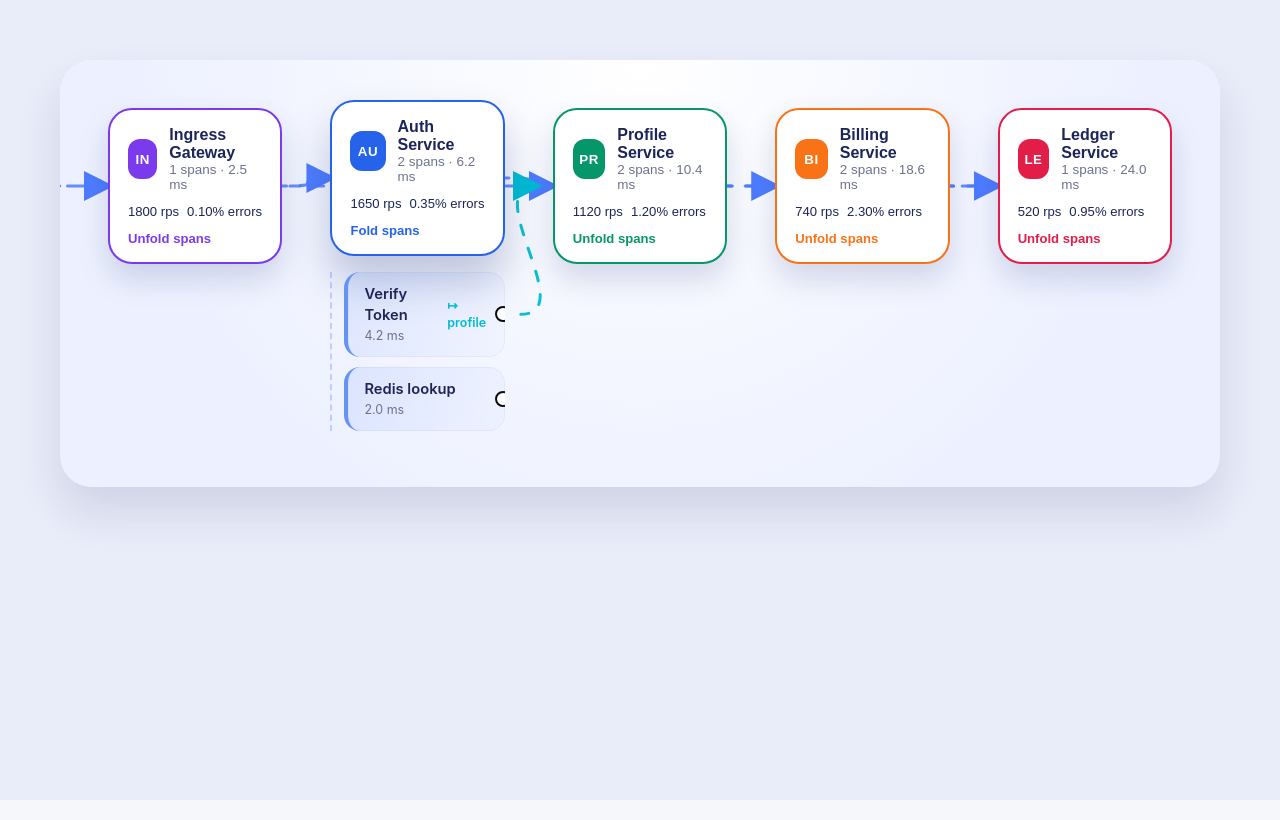
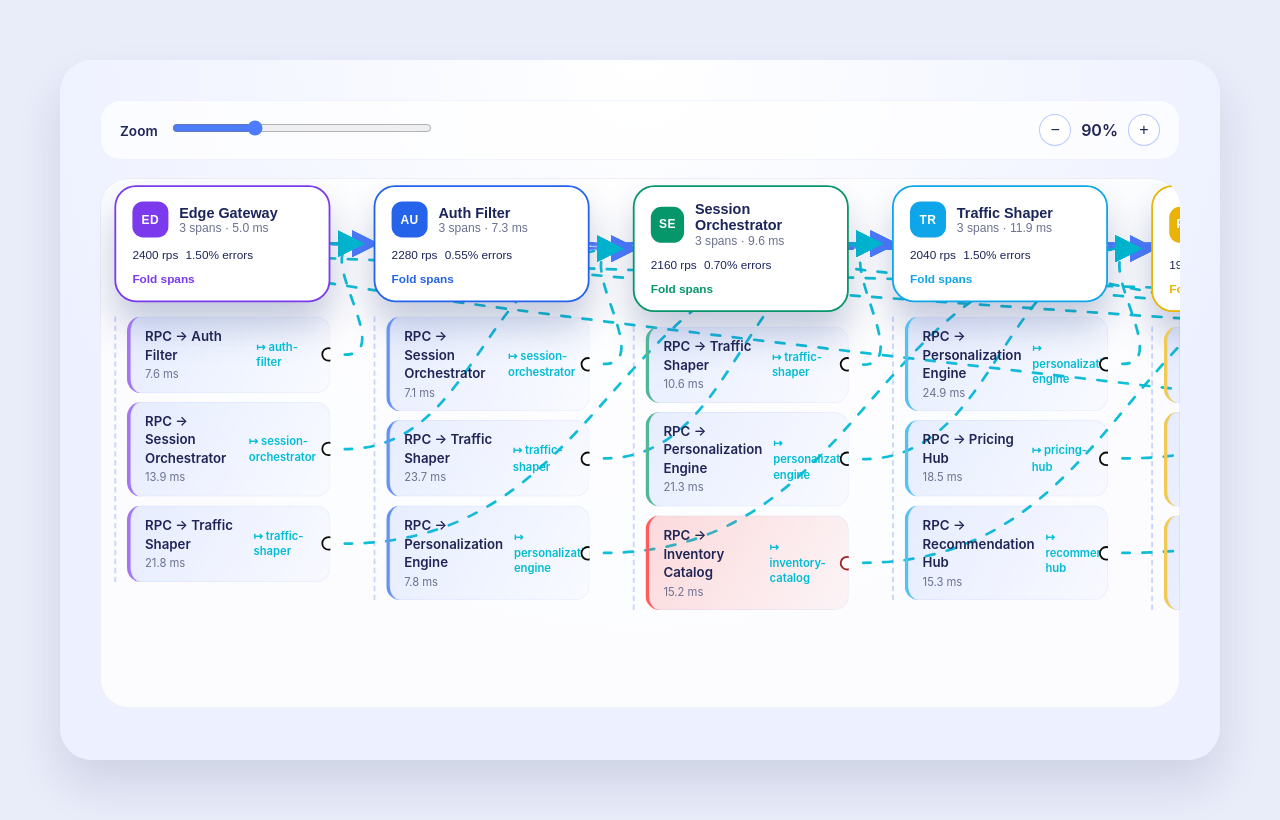
Before and after one commit to olegelantsev/react-trace-chart, a React (Vite) app: page / in a window 1280 px wide. Built offline with nearby package versions, Linux system fonts and the light colour scheme.

Commit message:
zoom in and out

```diff
--- a/src/App.js
+++ b/src/App.js
@@ -1,101 +1,92 @@
 import { jsx as _jsx } from "react/jsx-runtime";
 import TraceGraph from './components/TraceGraph';
-const services = [
-    {
-        id: 'ingress',
-        label: 'Ingress Gateway',
-        accentColor: '#7c3aed',
-        metrics: { avgLatencyMs: 2.5, throughputRps: 1800, errorRatePct: 0.1 },
-        spans: [
-            {
-                id: 'ingress-accept',
-                label: 'Accept HTTP',
-                durationMs: 2.1,
-                outboundServiceId: 'auth'
+const servicePalette = [
+    '#7c3aed',
+    '#2563eb',
+    '#059669',
+    '#0ea5e9',
+    '#eab308',
+    '#f97316',
+    '#ef4444',
+    '#ec4899',
+    '#14b8a6',
+    '#6366f1'
+];
+const serviceDefinitions = [
+    { id: 'edge-gateway', label: 'Edge Gateway' },
+    { id: 'auth-filter', label: 'Auth Filter' },
+    { id: 'session-orchestrator', label: 'Session Orchestrator' },
+    { id: 'traffic-shaper', label: 'Traffic Shaper' },
+    { id: 'personalization-engine', label: 'Personalization Engine' },
+    { id: 'inventory-catalog', label: 'Inventory Catalog' },
+    { id: 'pricing-hub', label: 'Pricing Hub' },
+    { id: 'recommendation-hub', label: 'Recommendation Hub' },
+    { id: 'payments-core', label: 'Payments Core' },
+    { id: 'ledger-writer', label: 'Ledger Writer' }
+];
+const dependencyMatrix = {
+    'edge-gateway': ['auth-filter', 'session-orchestrator', 'traffic-shaper'],
+    'auth-filter': ['session-orchestrator', 'traffic-shaper', 'personalization-engine'],
+    'session-orchestrator': ['traffic-shaper', 'personalization-engine', 'inventory-catalog'],
+    'traffic-shaper': ['personalization-engine', 'pricing-hub', 'recommendation-hub'],
+    'personalization-engine': ['pricing-hub', 'recommendation-hub', 'payments-core'],
+    'inventory-catalog': ['pricing-hub', 'payments-core', 'ledger-writer'],
+    'pricing-hub': ['recommendation-hub', 'payments-core', 'ledger-writer'],
+    'recommendation-hub': ['payments-core', 'ledger-writer', 'auth-filter'],
+    'payments-core': ['ledger-writer', 'traffic-shaper', 'personalization-engine'],
+    'ledger-writer': ['auth-filter', 'session-orchestrator', 'inventory-catalog']
+};
+const labelLookup = Object.fromEntries(serviceDefinitions.map((svc) => [svc.id, svc.label]));
+const buildServices = () => {
+    return serviceDefinitions.map((service, index) => {
+        const accentColor = servicePalette[index % servicePalette.length];
+        const dependents = dependencyMatrix[service.id];
+        const spans = dependents.map((targetId, spanIndex) => {
+            const status = spanIndex === 2 && (index + spanIndex) % 4 === 0 ? 'error' : 'ok';
+            return {
+                id: `${service.id}-span-${spanIndex}`,
+                label: `RPC → ${labelLookup[targetId]}`,
+                durationMs: +(5 + Math.random() * 20).toFixed(1),
+                outboundServiceId: targetId,
+                status
+            };
+        });
+        return {
+            id: service.id,
+            label: service.label,
+            accentColor,
+            spans,
+            metrics: {
+                avgLatencyMs: 5 + index * 2.3,
+                throughputRps: 2400 - index * 120,
+                errorRatePct: index % 3 === 0 ? 1.5 : 0.4 + index * 0.15
             }
-        ]
-    },
-    {
-        id: 'auth',
-        label: 'Auth Service',
-        accentColor: '#2563eb',
-        metrics: { avgLatencyMs: 6.2, throughputRps: 1650, errorRatePct: 0.35 },
-        spans: [
-            {
-                id: 'auth-verify',
-                label: 'Verify Token',
-                durationMs: 4.2,
-                outboundServiceId: 'profile'
-            },
-            {
-                id: 'auth-cache',
-                label: 'Redis lookup',
-                durationMs: 2.0
+        };
+    });
+};
+const buildEdges = () => {
+    const seen = new Set();
+    const edges = [];
+    Object.entries(dependencyMatrix).forEach(([from, targets]) => {
+        targets.forEach((to, idx) => {
+            const key = `${from}->${to}`;
+            if (seen.has(key)) {
+                return;
             }
-        ]
-    },
-    {
-        id: 'profile',
-        label: 'Profile Service',
-        accentColor: '#059669',
-        metrics: { avgLatencyMs: 10.4, throughputRps: 1120, errorRatePct: 1.2 },
-        spans: [
-            {
-                id: 'profile-read',
-                label: 'Read document',
-                durationMs: 8.5,
-                outboundServiceId: 'billing'
-            },
-            {
-                id: 'profile-aggregate',
-                label: 'Aggregate preferences',
-                durationMs: 3.6
-            }
-        ]
-    },
-    {
-        id: 'billing',
-        label: 'Billing Service',
-        accentColor: '#f97316',
-        metrics: { avgLatencyMs: 18.6, throughputRps: 740, errorRatePct: 2.3 },
-        spans: [
-            {
-                id: 'billing-charge',
-                label: 'Create charge',
-                durationMs: 12.5,
-                outboundServiceId: 'ledger',
-                status: 'error'
-            },
-            {
-                id: 'billing-publish',
-                label: 'Publish events',
-                durationMs: 6.1,
-                outboundServiceId: 'ingress'
-            }
-        ]
-    },
-    {
-        id: 'ledger',
-        label: 'Ledger Service',
-        accentColor: '#e11d48',
-        metrics: { avgLatencyMs: 24.0, throughputRps: 520, errorRatePct: 0.95 },
-        spans: [
-            {
-                id: 'ledger-write',
-                label: 'Write transaction',
-                durationMs: 18.4
-            }
-        ]
-    }
-];
-const edges = [
-    { from: 'ingress', to: 'auth', label: 'authn' },
-    { from: 'auth', to: 'profile', label: 'user context' },
-    { from: 'profile', to: 'billing', label: 'charge request' },
-    { from: 'billing', to: 'ledger', label: 'ledger write' },
-    { from: 'billing', to: 'ingress', label: 'events' }
-];
+            seen.add(key);
+            edges.push({
+                id: key,
+                from,
+                to,
+                label: idx === 0 ? 'critical path' : idx === 1 ? 'fanout' : 'async tap'
+            });
+        });
+    });
+    return edges;
+};
+const services = buildServices();
+const edges = buildEdges();
 const App = () => {
-    return (_jsx("main", { style: { padding: '60px', background: '#e9ecf9', minHeight: '100vh' }, children: _jsx(TraceGraph, { services: services, edges: edges, defaultExpandedIds: ['auth'] }) }));
+    return (_jsx("main", { style: { padding: '60px', background: '#e9ecf9', minHeight: '100vh' }, children: _jsx(TraceGraph, { services: services, edges: edges, defaultExpandedIds: services.map((svc) => svc.id) }) }));
 };
 export default App;
--- a/src/components/TraceGraph.css
+++ b/src/components/TraceGraph.css
@@ -4,24 +4,98 @@
 
 .trace-graph {
   position: relative;
-  padding: 48px 48px 56px;
+  padding: 40px 40px 52px;
   background: radial-gradient(circle at top, #ffffff, #edf1ff 70%);
   border-radius: 32px;
   box-shadow: 0 25px 45px rgba(13, 31, 93, 0.12);
-  overflow: hidden;
   min-height: 420px;
+  display: flex;
+  flex-direction: column;
+  gap: 18px;
+}
+
+.trace-graph__controls {
+  display: flex;
+  justify-content: space-between;
+  align-items: center;
+  padding: 14px 20px;
+  border-radius: 20px;
+  background: rgba(255, 255, 255, 0.75);
+  box-shadow: inset 0 0 0 1px rgba(77, 124, 254, 0.08);
+  gap: 16px;
+}
+
+.trace-graph__controls-label {
+  font-size: 0.85rem;
+  font-weight: 600;
+  color: #1f2555;
+  margin-right: 12px;
+}
+
+.trace-graph__zoom-slider {
+  width: 260px;
+  accent-color: #4d7cfe;
+}
+
+.trace-graph__zoom-buttons {
+  display: flex;
+  align-items: center;
+  gap: 10px;
+  font-weight: 600;
+  color: #1f2555;
+}
+
+.trace-graph__zoom-buttons button {
+  width: 32px;
+  height: 32px;
+  border-radius: 50%;
+  border: 1px solid rgba(77, 124, 254, 0.4);
+  background: white;
+  color: #1f2555;
+  font-size: 1rem;
+  cursor: pointer;
+  transition: background 0.2s ease, transform 0.2s ease;
+}
+
+.trace-graph__zoom-buttons button:disabled {
+  opacity: 0.4;
+  cursor: not-allowed;
+}
+
+.trace-graph__zoom-buttons button:not(:disabled):hover {
+  background: rgba(77, 124, 254, 0.12);
+  transform: translateY(-1px);
+}
+
+.trace-graph__viewport {
+  position: relative;
+  overflow: auto;
+  border-radius: 28px;
+  background: rgba(255, 255, 255, 0.82);
+  box-shadow: inset 0 0 0 1px rgba(110, 123, 172, 0.1);
+  max-height: 70vh;
+}
+
+.trace-graph__canvas {
+  position: relative;
+  min-width: 100%;
+  padding: 16px 16px 50px;
+  transform-origin: 0 0;
 }
 
 .trace-graph__lanes {
   display: flex;
-  gap: 48px;
+  flex-wrap: wrap;
+  gap: 32px 48px;
   position: relative;
   z-index: 1;
   align-items: flex-start;
+  padding-right: 24px;
+  min-width: max-content;
 }
 
 .trace-graph__lane {
-  width: 220px;
+  width: 240px;
   --accent: #4d7cfe;
 }
 
@@ -173,6 +247,7 @@
   inset: 0;
   z-index: 0;
   pointer-events: none;
+  overflow: visible;
 }
 
 .trace-graph__edge,
```
Also changed, not shown: src/App.tsx (+96 -95 lines), src/components/TraceGraph.js (+62 -23 lines), src/components/TraceGraph.tsx (+100 -22 lines).
